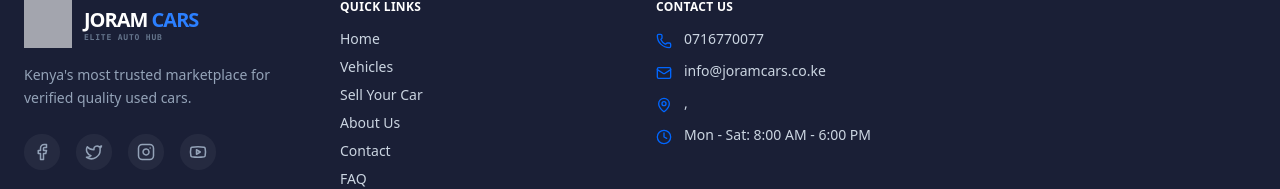
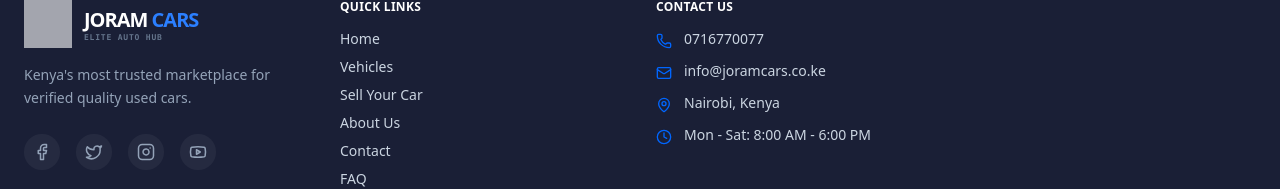
Before and after one commit to Markjohns1/joram-cars, a React (Vite) app in the folder frontend/: page /contact in a window 1280 px wide. Shown: the part 936-1125 px from the top of the page. Built offline with nearby package versions, Linux system fonts and the light colour scheme; no server answers.

Commit message:
Final: Project validation & polishing - fixed navigation consistency and footer contact info

```diff
--- a/frontend/src/components/layout/Footer.jsx
+++ b/frontend/src/components/layout/Footer.jsx
@@ -77,7 +77,7 @@ export default function Footer() {
                             </li>
                             <li className="flex items-start gap-3">
                                 <MapPin size={16} className="text-[#0066ff] mt-1 shrink-0" />
-                                <span className="text-slate-300">{CONTACT_INFO.city}, {CONTACT_INFO.country}</span>
+                                <span className="text-slate-300">{CONTACT_INFO.address}</span>
                             </li>
                             <li className="flex items-start gap-3">
                                 <Clock size={16} className="text-[#0066ff] mt-1 shrink-0" />
--- a/frontend/src/utils/constants.js
+++ b/frontend/src/utils/constants.js
@@ -125,7 +125,7 @@ export const SOCIAL_LINKS = {
 export const NAV_LINKS = [
     { path: '/', label: 'Home' },
     { path: '/vehicles', label: 'Vehicles' },
-    { path: '/sell', label: 'Sell Your Car' },
+    { path: '/sell-car', label: 'Sell Your Car' },
     { path: '/about', label: 'About Us' },
     { path: '/contact', label: 'Contact' },
     { path: '/faq', label: 'FAQ' },
```
